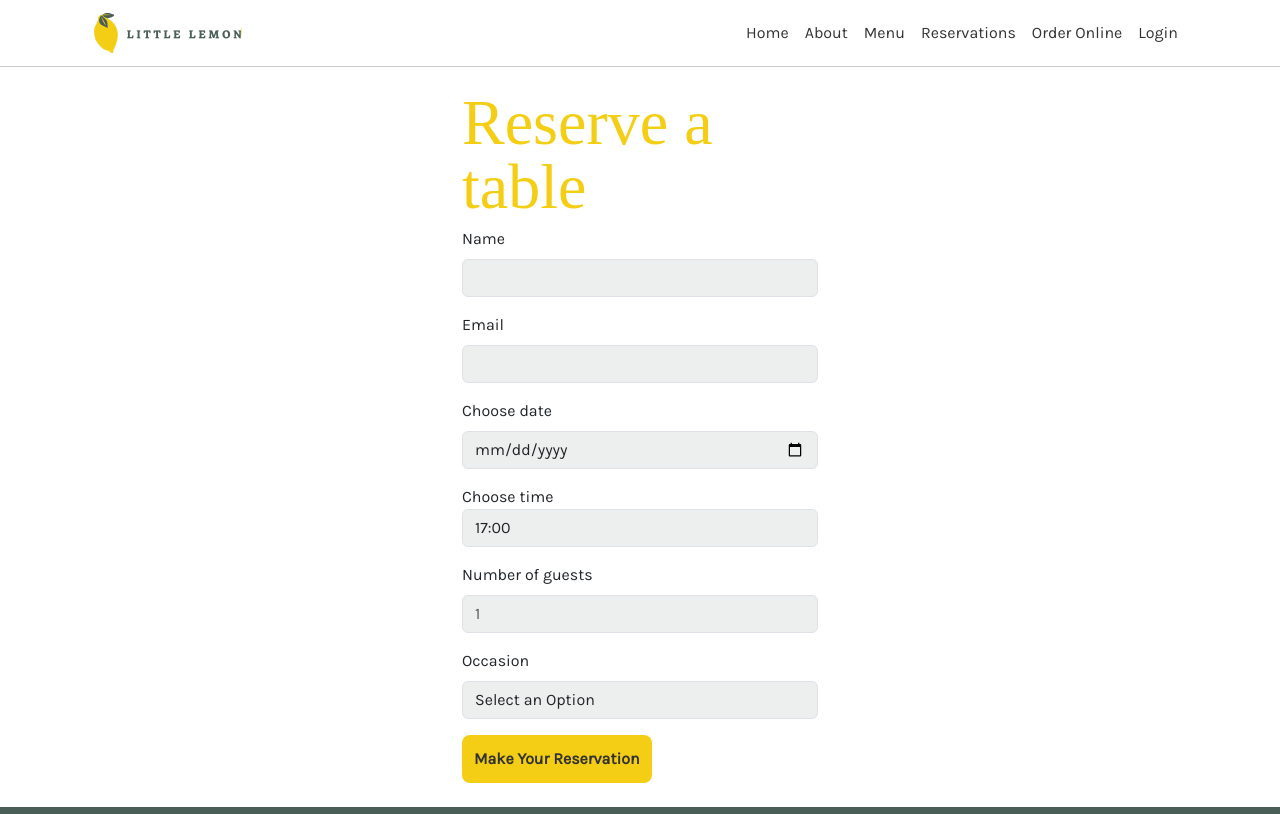
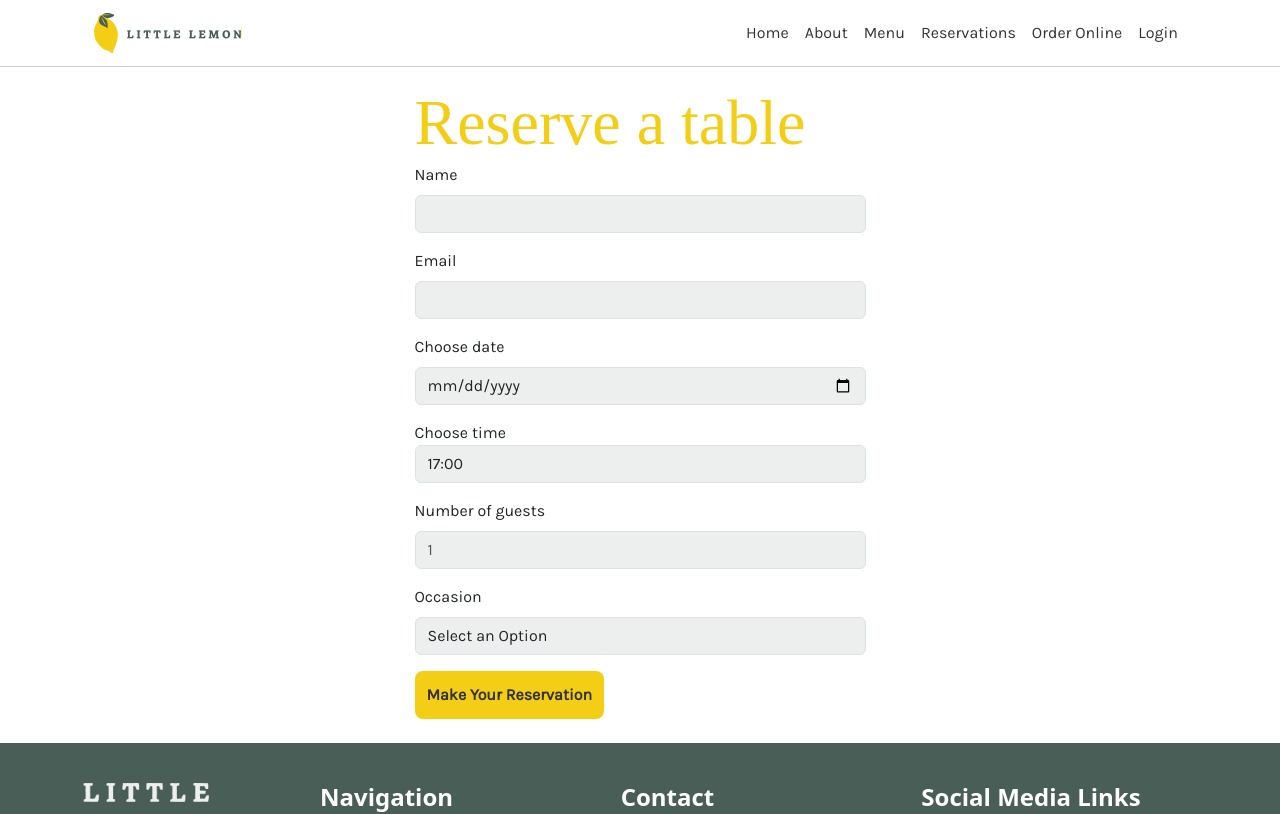
Before and after one commit to danielmccastro/frontend-developer-capstone, a React (Create React App) app: page /booking in a window 1280 px wide. Shown: the top 814 px of the page. Built offline with nearby package versions, Linux system fonts and the light colour scheme; the HTML template or start-up script is replaced by a standard one; a web font is replaced by a local one.

Commit message:
Modified respons

```diff
--- a/src/components/BookingForm.jsx
+++ b/src/components/BookingForm.jsx
@@ -39,7 +39,7 @@
   return (
     <main className="container">
       <div className="row">
-        <div className="col-4 mx-auto">
+        <div className="col-10 col-md-5 mx-auto">
           <h1 className="mt-4 text-h1">Reserve a table</h1>
           <form className="mb-4 text-karla" onSubmit={handleSubmit}>
            <div className="mb-3">
```
